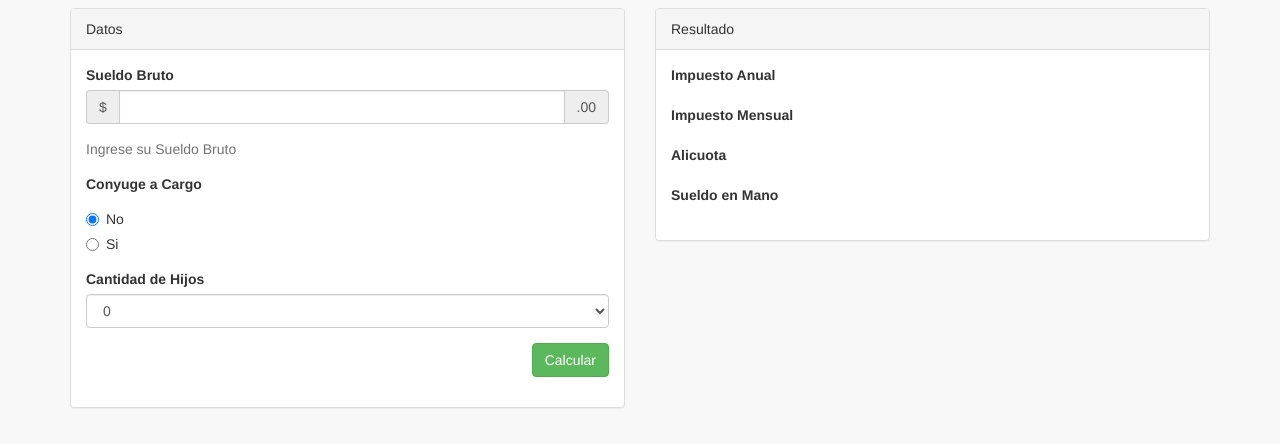
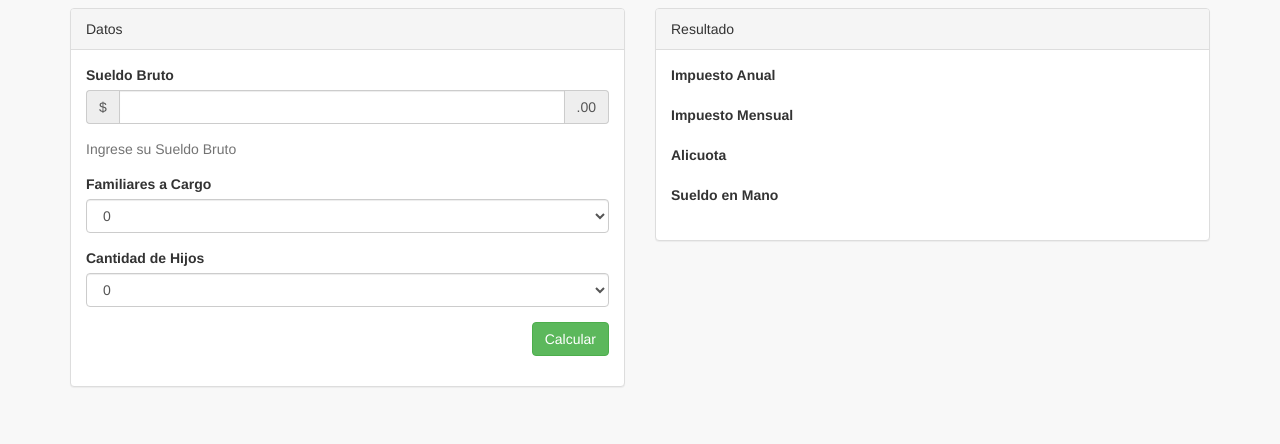
Before and after one commit to juanmanuelromeraferrio/calculadora-ganancias, a website: page pages/index.html in a window 1280 px wide. Shown: the part 102-546 px from the top of the page. Drawn offline with Linux system fonts and the light colour scheme.

Commit message:
+ Agrego Familiares a Cargo en vez de Conyuge

```diff
--- a/js/calculadora.js
+++ b/js/calculadora.js
@@ -10,6 +10,10 @@ function calcular() {
 
 	var sueldoBruto = $('#sueldoBruto').val();
 	var conyuge = $("input[name='conyuge']:checked").val();
+
+	var familiaresComponent = document.getElementById("familiares");
+	var cantFamiliares = familiaresComponent.options[familiaresComponent.selectedIndex].value;
+
 	var hijosComponent = document.getElementById("hijos");
 	var cantHijos = hijosComponent.options[hijosComponent.selectedIndex].value;
 
@@ -17,13 +21,7 @@ function calcular() {
 	var sueldoNeto = sueldoBruto * 0.83;
 	var sueldoNetoAnual = sueldoNeto * 13;
 
-	var conyugeAux = 0;
-	if(conyuge == 'Si')
-	{
-		conyugeAux = 1;
-	}
-
-	var MNI_anual = 42318+203126+39778*conyugeAux+19889*cantHijos
+	var MNI_anual = 42318+203126+39778*cantFamiliares+19889*cantHijos
 	var MNI_mensual = MNI_anual / 13;
 
 	var MontoImponibleAnual =  0;
--- a/pages/index.html
+++ b/pages/index.html
@@ -67,17 +67,15 @@
                                             <p class="help-block">Ingrese su Sueldo Bruto</p>
                                         </div>
                                         <div class="form-group">
-                                            <label>Conyuge a Cargo</label>
-												<div class="radio">
-													<label> <input type="radio" name="conyuge" id="No"
-    															value="No" checked>No
-    												</label>
-    												</div>
-    												<div class="radio">
-    												<label> <input type="radio" name="conyuge" id="Si"
-    															value="Si">Si
-    												</label>
-    												</div>
+                                            <label>Familiares a Cargo</label>
+                                            <select class="form-control" id="familiares">
+												<option>0</option>
+                                                <option>1</option>
+                                                <option>2</option>
+                                                <option>3</option>
+												<option>4</option>
+												<option>5</option>
+                                            </select>
     									</div>
                                         <div class="form-group">
                                             <label>Cantidad de Hijos</label>
@@ -88,6 +86,9 @@
                                                 <option>3</option>
 												<option>4</option>
 												<option>5</option>
+												<option>6</option>
+												<option>7</option>
+												<option>8</option>
                                             </select>
                                         </div>
 										<div class="form-group" align="right">
```
